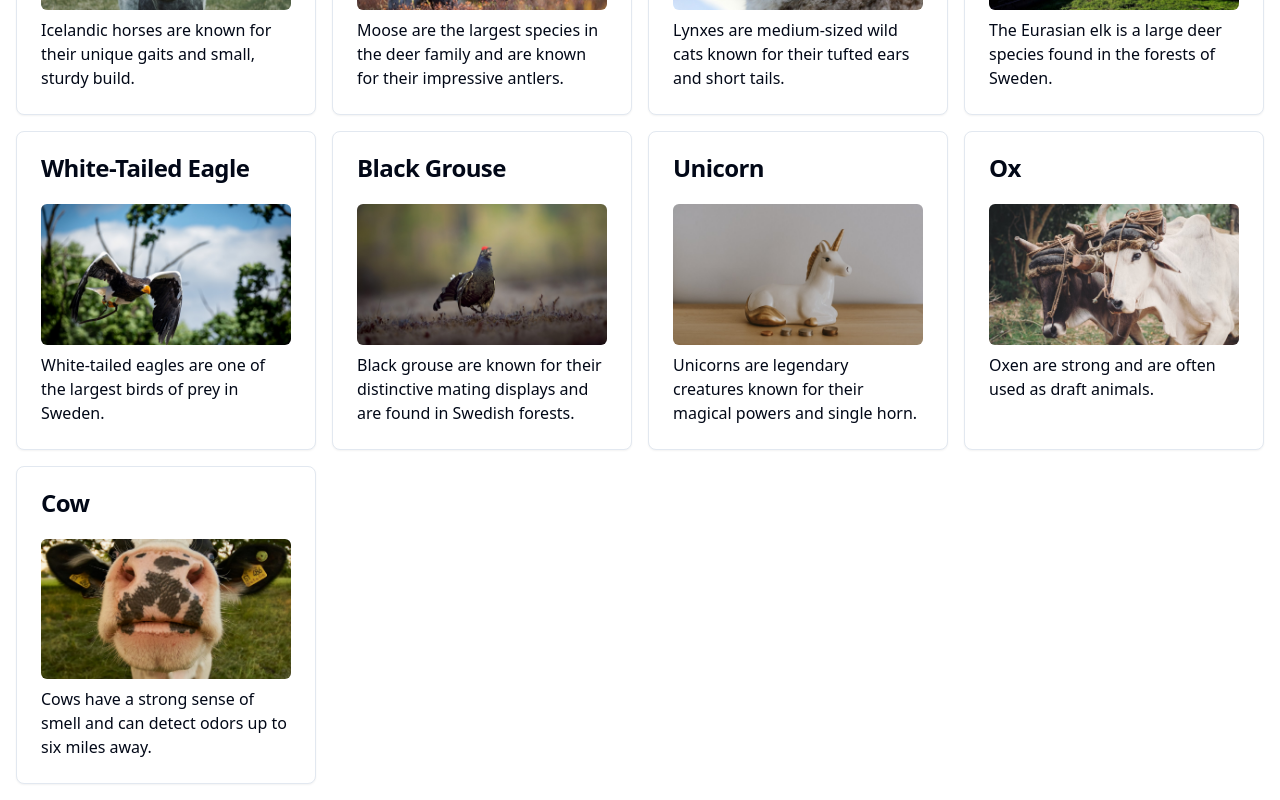
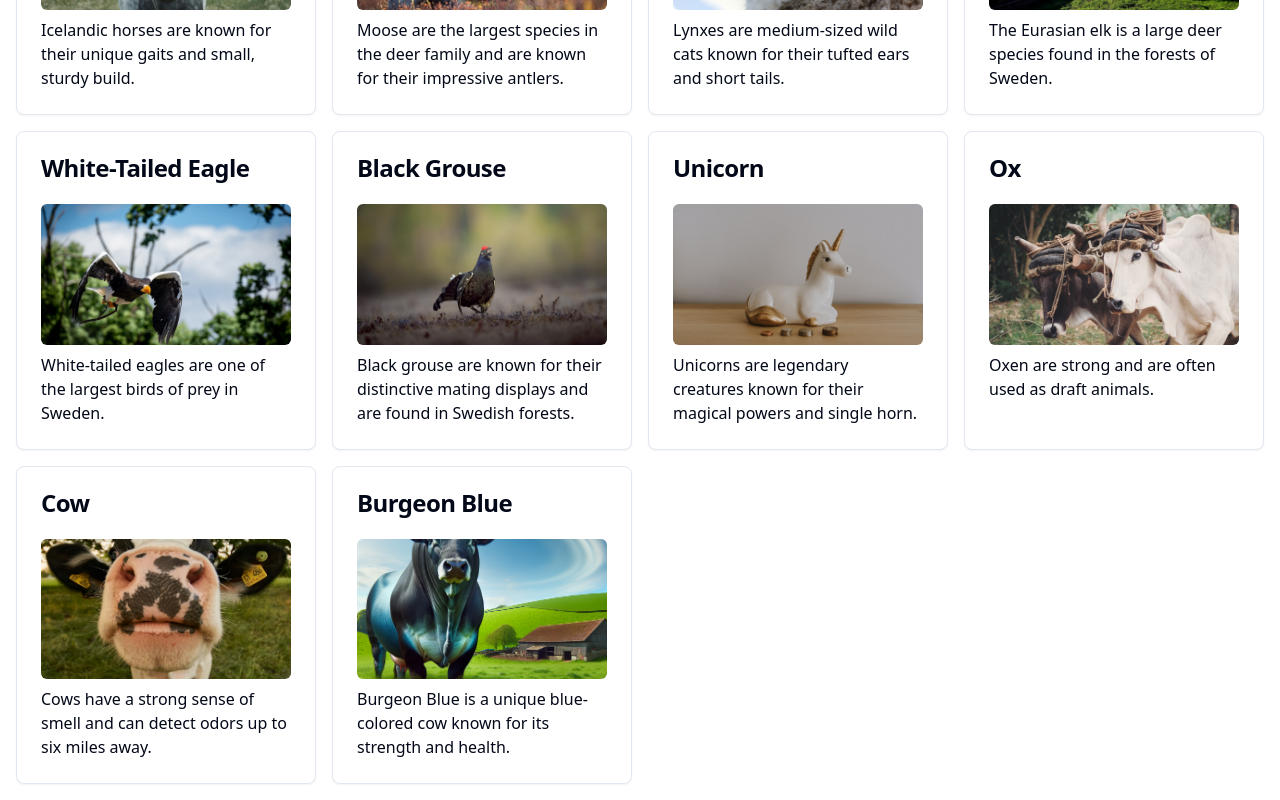
Before and after one commit to GPT-Engineer-App-Dev/customizable-base, a React (Vite) app: page / in a window 1280 px wide. Shown: the part 937-1737 px from the top of the page. Built offline with nearby package versions, Linux system fonts and the light colour scheme.

Commit message:
Added the cow "Burgeon Blue" to the gallery with its image, name, and facts.

```diff
--- a/src/pages/Gallery.jsx
+++ b/src/pages/Gallery.jsx
@@ -20,6 +20,7 @@ const images = [
   { id: 15, src: "/images/unicorn.jpg", title: "Unicorn", fact: "Unicorns are legendary creatures known for their magical powers and single horn." },
   { id: 16, src: "/images/ox.jpg", title: "Ox", fact: "Oxen are strong and are often used as draft animals." },
   { id: 17, src: "/images/cow.jpg", title: "Cow", fact: "Cows have a strong sense of smell and can detect odors up to six miles away." },
+  { id: 18, src: "/images/burgeon-blue.jpg", title: "Burgeon Blue", fact: "Burgeon Blue is a unique blue-colored cow known for its strength and health." },
 ];
 
 const Gallery = () => {
```
Also changed, not shown: public/images/burgeon-blue.jpg (added).
